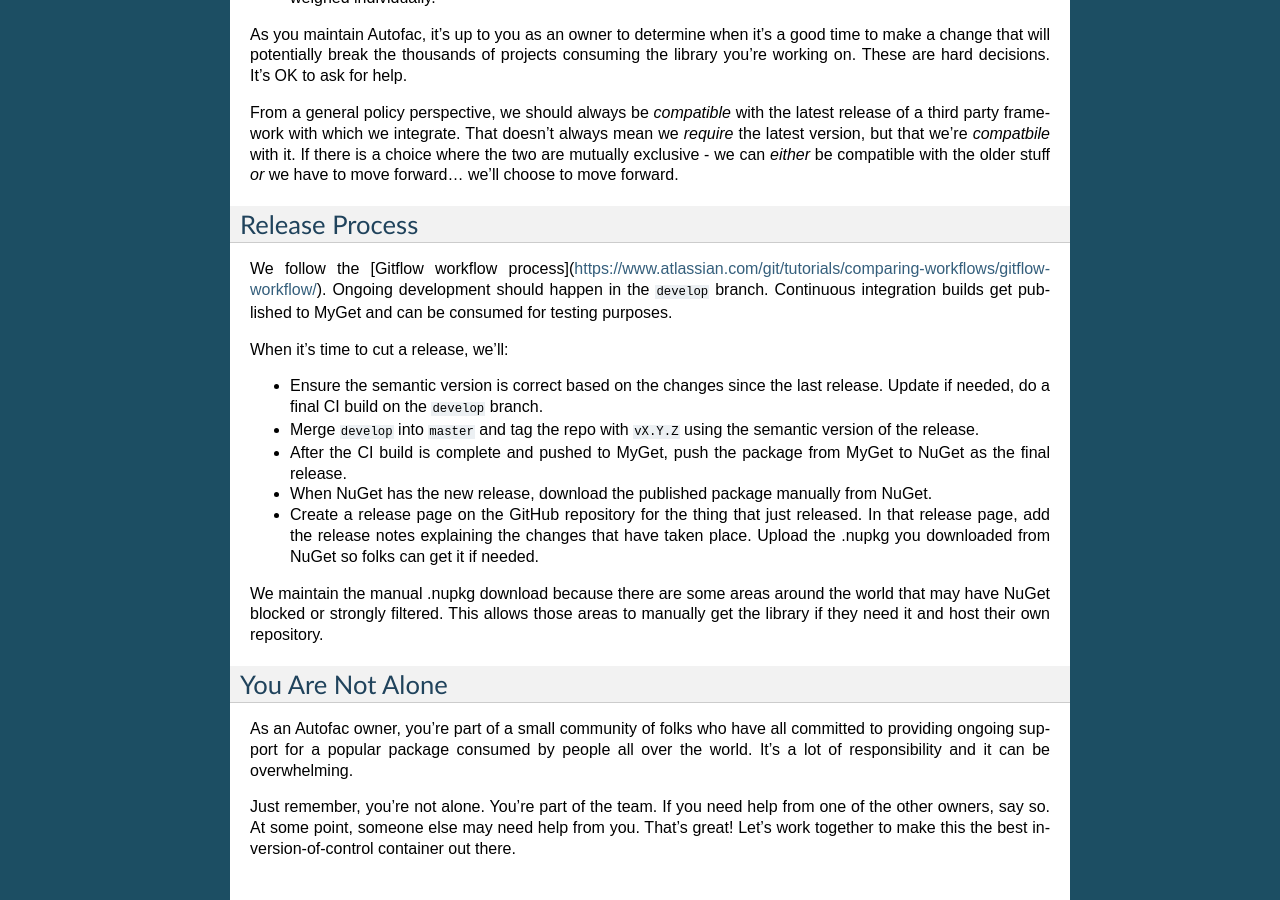
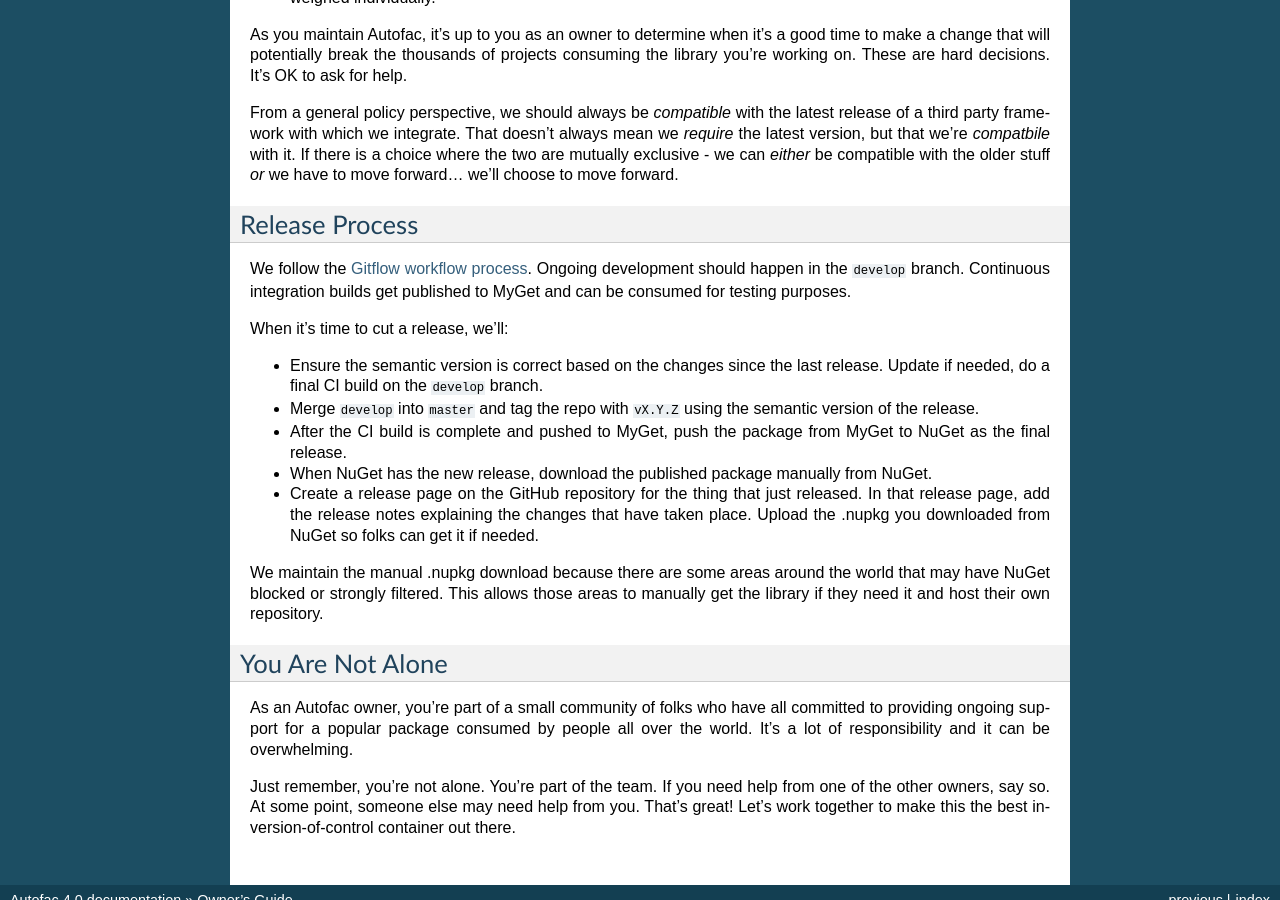
Before and after one commit to autofac/Documentation, a Sphinx documentation site: the page built from docs/owners.rst, in a window 1280 px wide and 900 px high, scrolled down 5083 px. Built offline with Sphinx 7.4.7, drawn with Linux system fonts in a browser that asks for light colours.

Commit message:
Fixed link syntax.

```diff
--- a/docs/owners.rst
+++ b/docs/owners.rst
@@ -174,7 +174,7 @@
 Release Process
 ===============
 
-We follow the [Gitflow workflow process](https://www.atlassian.com/git/tutorials/comparing-workflows/gitflow-workflow/). Ongoing development should happen in the ``develop`` branch. Continuous integration builds get published to MyGet and can be consumed for testing purposes.
+We follow the `Gitflow workflow process <https://www.atlassian.com/git/tutorials/comparing-workflows/gitflow-workflow/>`_. Ongoing development should happen in the ``develop`` branch. Continuous integration builds get published to MyGet and can be consumed for testing purposes.
 
 When it's time to cut a release, we'll:
 
```
